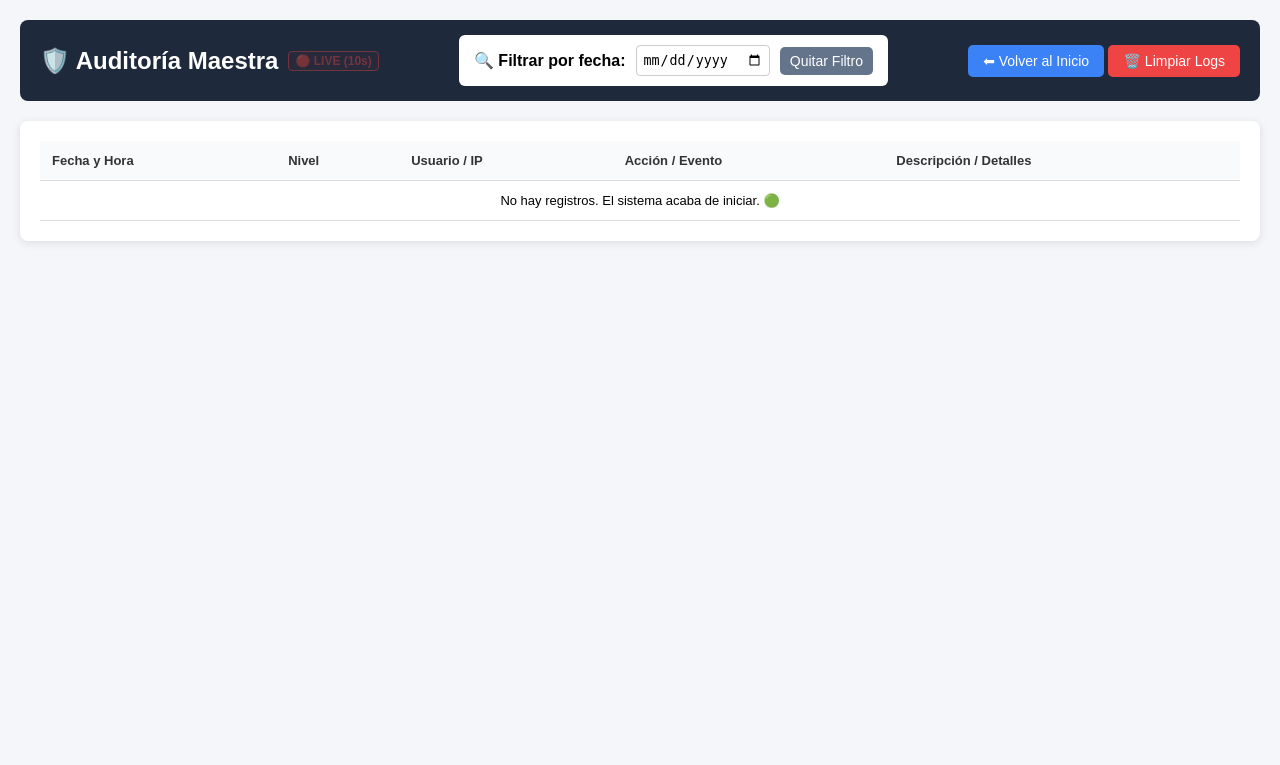
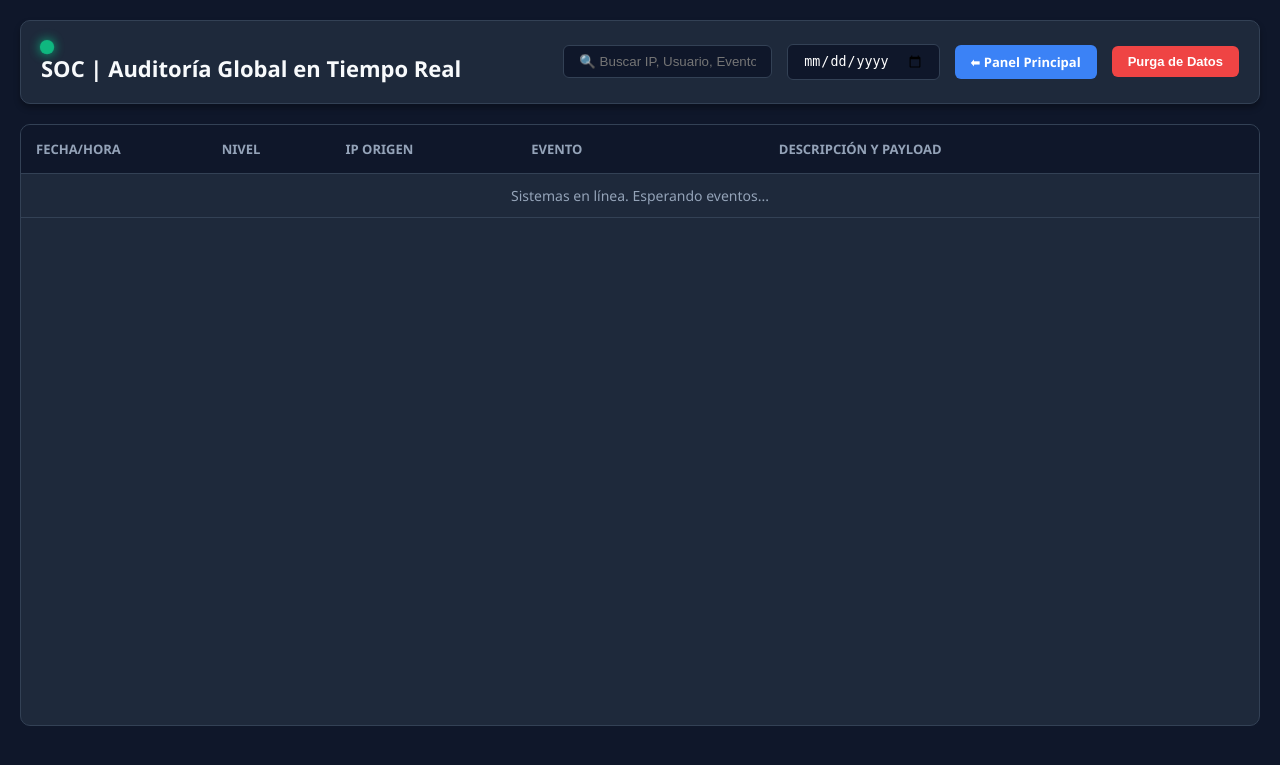
Before and after one commit to Fer333444/Codigos-Retiro, a Flask app: page /centro_seguridad in a window 1280 px wide. Shown: the top 765 px of the page. Run offline with Flask 3, Linux system fonts and the light colour scheme; the visitor is signed in with stand-in values (Sample User, id 1); data that the repository does not hold is empty.

Commit message:
⚡ Auto-commit (Deploy a Render) via J.A.R.V.I.S.

```diff
--- a/app.py
+++ b/app.py
@@ -536,32 +536,60 @@
                 guardar_log_seguridad('GRAVE', 'Intento de Hackeo (Formulario)', f'Payload malicioso en el campo: {key}', request)
                 return "Acceso denegado. Contenido no permitido.", 403
 
+@app.route('/api/obtener_logs_seguridad')
+def api_obtener_logs():
+    if session.get('rol') != 'supremo': return jsonify([])
+    return jsonify(logs_seguridad)
+
+@app.route('/api/rastreador_clics', methods=['POST'])
+def rastreador_clics():
+    # Recibe los clics silenciosos del frontend
+    if not request.is_json: return jsonify({'status': 'ok'})
+    data = request.get_json()
+    usuario = session.get('usuario', 'Visitante').capitalize()
+    elemento = str(data.get('elemento', 'Desconocido')).strip()
+    url_actual = str(data.get('url', 'Desconocida'))
+
+    if elemento:
+        guardar_log_seguridad('INFO', 'Clic en Interfaz', f'👤 {usuario} hizo clic en "{elemento}"', request, f"Ruta actual: {url_actual}")
+    return jsonify({'status': 'ok'})
+
 @app.after_request
 def auditar_movimientos_sistema(response):
-    # Ignorar tráfico estático, polling o el panel de seguridad para no hacer bucles
-    rutas_ignoradas = ['/static/', '/centro_seguridad', '/obtener_ubicaciones', '/sw.js']
+    rutas_ignoradas = ['/static/', '/centro_seguridad', '/obtener_ubicaciones', '/sw.js', '/api/']
     if any(request.path.startswith(ruta) for ruta in rutas_ignoradas):
         return response
 
-    # Solo auditamos acciones que modifican el sistema (POST) o intentos de Login
-    if request.method == 'POST':
-        usuario = session.get('usuario', 'Visitante/API')
-
-        # Filtramos datos sensibles o muy pesados para no saturar el log
-        datos_seguros = {}
-        for key, value in request.form.items():
-            if 'password' not in key.lower() and 'evidencia' not in key.lower() and 'imagen' not in key.lower():
-                datos_seguros[key] = value
-
-        detalles_accion = f"Payload: {datos_seguros}" if datos_seguros else "Sin payload adicional"
-
-        guardar_log_seguridad(
-            nivel='INFO',
-            tipo=f'Acción Operativa: {request.path}',
-            mensaje=f'El usuario {usuario.capitalize()} realizó un cambio en el sistema.',
-            request_obj=request,
-            traceback_info=detalles_accion
-        )
+    usuario = session.get('usuario', 'Visitante').capitalize()
+
+    # 1. Auditar Visitas (GET)
+    if request.method == 'GET':
+        guardar_log_seguridad('BAJO', 'Visita de Página', f'👀 {usuario} entró a la sección', request, f"Ruta: {request.path}")
+
+    # 2. Auditar Acciones (POST)
+    elif request.method == 'POST':
+        datos_seguros = {k: v for k, v in request.form.items() if 'password' not in k.lower() and 'imagen' not in k.lower()}
+        guardar_log_seguridad('MEDIO', 'Acción de Sistema (POST)', f'⚙️ {usuario} envió datos / modificó registros', request, f"Payload: {datos_seguros}")
+
+    # 3. INYECTAR EL ESPÍA INVISIBLE EN EL HTML
+    if response.content_type and 'text/html' in response.content_type:
+        spy_script = b"""
+        <script>
+        document.addEventListener('click', function(e) {
+            let target = e.target.closest('button, a, input[type="submit"]');
+            if(target) {
+                let texto = target.innerText || target.value || target.id || 'Elemento Web';
+                fetch('/api/rastreador_clics', {
+                    method: 'POST',
+                    headers: {'Content-Type': 'application/json'},
+                    body: JSON.stringify({elemento: texto.substring(0, 60), url: window.location.pathname})
+                }).catch(err => {});
+            }
+        });
+        </script>
+        </body>
+        """
+        response.data = response.data.replace(b'</body>', spy_script)
 
     return response
 
--- a/templates/centro_seguridad.html
+++ b/templates/centro_seguridad.html
@@ -2,143 +2,164 @@
 <html lang="es">
 <head>
     <meta charset="UTF-8">
-    <meta id="meta-refresh" http-equiv="refresh" content="10">
-    <title>Centro de Seguridad y Auditoría | ERP</title>
+    <title>SOC | Auditoría en Tiempo Real</title>
     <style>
-        body { font-family: Arial, sans-serif; background: #f4f6f9; margin: 0; padding: 20px; }
-        .header { display: flex; justify-content: space-between; align-items: center; background: #1e293b; color: white; padding: 15px 20px; border-radius: 8px; margin-bottom: 20px; flex-wrap: wrap; gap: 15px; }
-        .btn { padding: 8px 15px; border: none; border-radius: 5px; cursor: pointer; color: white; text-decoration: none; font-size: 14px; }
-        .btn-danger { background: #ef4444; } .btn-back { background: #3b82f6; }
-        .table-container { background: white; padding: 20px; border-radius: 8px; box-shadow: 0 2px 10px rgba(0,0,0,0.1); overflow-x: auto; }
-        table { width: 100%; border-collapse: collapse; }
-        th, td { padding: 12px; text-align: left; border-bottom: 1px solid #ddd; font-size: 13px; }
-        th { background: #f8fafc; color: #333; position: sticky; top: 0; }
-        .badge { padding: 4px 8px; border-radius: 12px; font-size: 11px; font-weight: bold; color: white; }
-        .badge-grave { background: #ef4444; } /* Rojo - Hackeos */
-        .badge-medio { background: #f59e0b; } /* Amarillo - Errores 500 */
-        .badge-bajo { background: #10b981; } /* Verde - 404s */
-        .badge-info { background: #3b82f6; } /* Azul - Operaciones */
-        details { background: #f1f5f9; padding: 10px; border-radius: 5px; margin-top: 5px; border-left: 3px solid #cbd5e1; }
-        summary { cursor: pointer; font-weight: bold; color: #475569; font-size: 12px; }
-        .live-indicator { font-size: 12px; color: #ef4444; font-weight: bold; animation: blink 1.5s infinite; border: 1px solid #ef4444; padding: 2px 6px; border-radius: 4px; background: rgba(239, 68, 68, 0.1); }
-        .live-paused { color: #f59e0b; border-color: #f59e0b; background: rgba(245, 158, 11, 0.1); animation: none; }
-        @keyframes blink { 0% { opacity: 1; } 50% { opacity: 0.4; } 100% { opacity: 1; } }
-        .filtros { display: flex; align-items: center; gap: 10px; background: white; padding: 10px 15px; border-radius: 6px; color: black; }
-        input[type="date"] { padding: 6px; border: 1px solid #ccc; border-radius: 4px; }
+        :root { --bg-dark: #0f172a; --panel-bg: #1e293b; --text-main: #f8fafc; --text-muted: #94a3b8; --border: #334155; }
+        body { font-family: 'Segoe UI', Tahoma, Geneva, Verdana, sans-serif; background: var(--bg-dark); color: var(--text-main); margin: 0; padding: 20px; }
+        .dashboard-header { display: flex; justify-content: space-between; align-items: center; background: var(--panel-bg); padding: 20px; border-radius: 10px; border: 1px solid var(--border); box-shadow: 0 4px 6px rgba(0,0,0,0.3); margin-bottom: 20px; flex-wrap: wrap; gap: 15px; }
+        .title-area h2 { margin: 0; font-size: 22px; display: flex; align-items: center; gap: 12px; }
+        .live-pulse { width: 12px; height: 12px; background-color: #10b981; border-radius: 50%; box-shadow: 0 0 10px #10b981; animation: pulse 1.5s infinite; }
+        @keyframes pulse { 0% { transform: scale(0.95); opacity: 0.8; } 50% { transform: scale(1.2); opacity: 1; } 100% { transform: scale(0.95); opacity: 0.8; } }
+        .controls { display: flex; gap: 15px; align-items: center; flex-wrap: wrap; }
+        .search-box { padding: 8px 15px; border-radius: 6px; border: 1px solid var(--border); background: var(--bg-dark); color: white; outline: none; }
+        .btn { padding: 8px 16px; border-radius: 6px; border: none; cursor: pointer; font-weight: bold; text-decoration: none; font-size: 13px; transition: 0.2s; }
+        .btn-blue { background: #3b82f6; color: white; } .btn-blue:hover { background: #2563eb; }
+        .btn-red { background: #ef4444; color: white; } .btn-red:hover { background: #dc2626; }
+
+        .table-container { background: var(--panel-bg); border-radius: 10px; border: 1px solid var(--border); overflow-x: auto; height: 75vh; }
+        table { width: 100%; border-collapse: collapse; text-align: left; }
+        thead th { background: #0f172a; padding: 15px; font-size: 13px; text-transform: uppercase; color: var(--text-muted); position: sticky; top: 0; z-index: 10; border-bottom: 1px solid var(--border); }
+        tbody td { padding: 12px 15px; border-bottom: 1px solid var(--border); font-size: 14px; vertical-align: top; }
+        tbody tr:hover { background: rgba(255,255,255,0.02); }
+
+        .badge { padding: 4px 10px; border-radius: 20px; font-size: 11px; font-weight: bold; text-transform: uppercase; letter-spacing: 0.5px; }
+        .bg-grave { background: rgba(239, 68, 68, 0.2); color: #fca5a5; border: 1px solid #ef4444; }
+        .bg-medio { background: rgba(245, 158, 11, 0.2); color: #fcd34d; border: 1px solid #f59e0b; }
+        .bg-bajo { background: rgba(16, 185, 129, 0.2); color: #6ee7b7; border: 1px solid #10b981; }
+        .bg-info { background: rgba(59, 130, 246, 0.2); color: #93c5fd; border: 1px solid #3b82f6; }
+
+        .ip-text { font-family: monospace; color: #cbd5e1; background: #334155; padding: 2px 6px; border-radius: 4px; }
+        .details-box { margin-top: 8px; font-family: monospace; font-size: 12px; color: #94a3b8; background: var(--bg-dark); padding: 8px; border-radius: 4px; border-left: 2px solid #3b82f6; word-break: break-all; }
     </style>
 </head>
 <body>
-    <div class="header">
-        <h2 style="margin:0; display:flex; align-items:center; gap:10px;">
-            🛡️ Auditoría Maestra
-            <span id="live-badge" class="live-indicator">🔴 LIVE (10s)</span>
-        </h2>
-        <div class="filtros">
-            <label for="filtroFecha"><b>🔍 Filtrar por fecha:</b></label>
-            <input type="date" id="filtroFecha" onchange="filtrarLogs()">
-            <button onclick="limpiarFiltro()" class="btn" style="background:#64748b; padding:6px 10px;">Quitar Filtro</button>
+
+    <div class="dashboard-header">
+        <div class="title-area">
+            <div class="live-pulse" id="status-dot"></div>
+            <h2>SOC | Auditoría Global en Tiempo Real</h2>
         </div>
-        <div>
-            <a href="/" class="btn btn-back">⬅ Volver al Inicio</a>
-            <form action="/limpiar_logs_seguridad" method="POST" style="display:inline;" onsubmit="return confirm('⚠️ ¿Borrar ABSOLUTAMENTE TODOS los registros de auditoría?');">
-                <button type="submit" class="btn btn-danger">🗑️ Limpiar Logs</button>
+        <div class="controls">
+            <input type="text" id="searchInput" class="search-box" placeholder="🔍 Buscar IP, Usuario, Evento..." onkeyup="filtrarTabla()">
+            <input type="date" id="dateInput" class="search-box" onchange="filtrarTabla()">
+            <a href="/" class="btn btn-blue">⬅ Panel Principal</a>
+            <form action="/limpiar_logs_seguridad" method="POST" style="margin:0;" onsubmit="return confirm('⚠️ ¿Borrar el historial de auditoría?');">
+                <button type="submit" class="btn btn-red">Purga de Datos</button>
             </form>
         </div>
     </div>
 
     <div class="table-container">
-        <table id="tablaLogs">
+        <table>
             <thead>
                 <tr>
-                    <th>Fecha y Hora</th>
-                    <th>Nivel</th>
-                    <th>Usuario / IP</th>
-                    <th>Acción / Evento</th>
-                    <th>Descripción / Detalles</th>
+                    <th width="15%">Fecha/Hora</th>
+                    <th width="10%">Nivel</th>
+                    <th width="15%">IP Origen</th>
+                    <th width="20%">Evento</th>
+                    <th width="40%">Descripción y Payload</th>
                 </tr>
             </thead>
-            <tbody>
-                {% for log in logs %}
-                <tr class="log-row" data-fecha="{{ log.fecha[:10] }}">
-                    <td style="white-space: nowrap;"><strong>{{ log.fecha }}</strong></td>
-                    <td>
-                        <span class="badge
-                            {% if log.nivel == 'GRAVE' %}badge-grave
-                            {% elif log.nivel == 'MEDIO' %}badge-medio
-                            {% elif log.nivel == 'INFO' %}badge-info
-                            {% else %}badge-bajo{% endif %}">
-                            {{ log.nivel }}
-                        </span>
-                    </td>
-                    <td>
-                        {% if log.nivel == 'INFO' %}
-                            <span style="color:#3b82f6; font-weight:bold;">👤 {{ log.mensaje.split(' ')[2] if log.mensaje.startswith('El usuario') else 'Sistema' }}</span>
-                        {% else %}
-                            <code>{{ log.ip }}</code>
-                        {% endif %}
-                    </td>
-                    <td><strong>{{ log.tipo }}</strong></td>
-                    <td>
-                        {{ log.mensaje }}<br>
-                        <small style="color: gray;">Ruta: {{ log.url }}</small>
-                        {% if log.detalles and log.detalles != 'Sin payload adicional' %}
-                        <details>
-                            <summary>Ver Detalles Técnicos</summary>
-                            <pre style="font-size:11px; white-space: pre-wrap; word-wrap: break-word;">{{ log.detalles }}</pre>
-                        </details>
-                        {% endif %}
-                    </td>
-                </tr>
-                {% else %}
-                <tr><td colspan="5" style="text-align:center;">No hay registros. El sistema acaba de iniciar. 🟢</td></tr>
-                {% endfor %}
+            <tbody id="logs-body">
+                <tr><td colspan="5" style="text-align: center; color: var(--text-muted); padding: 30px;">Cargando flujo de datos...</td></tr>
             </tbody>
         </table>
     </div>
 
     <script>
-        function filtrarLogs() {
-            let inputFecha = document.getElementById("filtroFecha").value; // Formato YYYY-MM-DD
-            let filas = document.querySelectorAll(".log-row");
-            let badge = document.getElementById("live-badge");
-            let metaRefresh = document.getElementById("meta-refresh");
+        let isPaused = false;
 
-            if (inputFecha) {
-                // Si el usuario está buscando, PAUSAMOS el auto-refresh para no molestar su lectura
-                if (metaRefresh) metaRefresh.remove();
-                badge.className = "live-indicator live-paused";
-                badge.innerText = "⏸️ PAUSADO (Filtro)";
+        function escapeHtml(text) {
+            if (!text) return '';
+            const div = document.createElement('div');
+            div.textContent = text;
+            return div.innerHTML;
+        }
 
-                // Convertir YYYY-MM-DD a DD/MM/YYYY para comparar con la tabla
-                let partes = inputFecha.split('-');
-                let fechaFormateada = `${partes[2]}/${partes[1]}/${partes[0]}`;
-
-                filas.forEach(fila => {
-                    if (fila.getAttribute("data-fecha") === fechaFormateada) {
-                        fila.style.display = "";
-                    } else {
-                        fila.style.display = "none";
-                    }
-                });
+        async function fetchLogs() {
+            if (isPaused) return;
+            try {
+                const response = await fetch('/api/obtener_logs_seguridad');
+                const logs = await response.json();
+                renderTable(logs);
+            } catch (error) {
+                console.error("Error conectando al SOC:", error);
+                document.getElementById('status-dot').style.backgroundColor = '#ef4444';
             }
         }
 
-        function limpiarFiltro() {
-            document.getElementById("filtroFecha").value = "";
-            document.querySelectorAll(".log-row").forEach(fila => fila.style.display = "");
+        function renderTable(logs) {
+            const tbody = document.getElementById('logs-body');
+            if (logs.length === 0) {
+                tbody.innerHTML = `<tr><td colspan="5" style="text-align: center; color: #94a3b8;">Sistemas en línea. Esperando eventos...</td></tr>`;
+                return;
+            }
 
-            // Reactivar el Live Refresh
-            if (!document.getElementById("meta-refresh")) {
-                let meta = document.createElement('meta');
-                meta.id = "meta-refresh";
-                meta.httpEquiv = "refresh";
-                meta.content = "10";
-                document.head.appendChild(meta);
+            let html = '';
+            logs.forEach(log => {
+                let badgeClass = 'bg-bajo';
+                if (log.nivel === 'GRAVE') badgeClass = 'bg-grave';
+                else if (log.nivel === 'MEDIO') badgeClass = 'bg-medio';
+                else if (log.nivel === 'INFO') badgeClass = 'bg-info';
+
+                const searchText = `${log.ip || ''} ${log.tipo || ''} ${log.mensaje || ''} ${log.detalles || ''}`.toLowerCase();
+                const fechaCorta = (log.fecha || '').substring(0, 10);
+                const detalles = log.detalles && log.detalles !== 'Sin payload adicional'
+                    ? `<div class="details-box">${escapeHtml(log.detalles)}</div>`
+                    : '';
+
+                html += `
+                <tr class="log-row" data-fecha="${escapeHtml(fechaCorta)}" data-text="${escapeHtml(searchText)}">
+                    <td style="color: #cbd5e1;">${escapeHtml(log.fecha)}</td>
+                    <td><span class="badge ${badgeClass}">${escapeHtml(log.nivel)}</span></td>
+                    <td><span class="ip-text">${escapeHtml(log.ip)}</span></td>
+                    <td style="color: #e2e8f0; font-weight: 500;">${escapeHtml(log.tipo)}</td>
+                    <td>
+                        <span style="color: #f8fafc;">${escapeHtml(log.mensaje)}</span><br>
+                        <small style="color: #64748b;">${escapeHtml(log.url)}</small>
+                        ${detalles}
+                    </td>
+                </tr>`;
+            });
+            tbody.innerHTML = html;
+            filtrarTabla();
+        }
+
+        function filtrarTabla() {
+            const searchText = document.getElementById('searchInput').value.toLowerCase();
+            const searchDateRaw = document.getElementById('dateInput').value;
+
+            if (searchText || searchDateRaw) {
+                isPaused = true;
+                document.getElementById('status-dot').style.backgroundColor = '#f59e0b';
+                document.getElementById('status-dot').style.animation = 'none';
+            } else {
+                isPaused = false;
+                document.getElementById('status-dot').style.backgroundColor = '#10b981';
+                document.getElementById('status-dot').style.animation = 'pulse 1.5s infinite';
             }
-            let badge = document.getElementById("live-badge");
-            badge.className = "live-indicator";
-            badge.innerText = "🔴 LIVE (10s)";
+
+            let searchDate = "";
+            if (searchDateRaw) {
+                let p = searchDateRaw.split('-');
+                searchDate = `${p[2]}/${p[1]}/${p[0]}`;
+            }
+
+            const rows = document.querySelectorAll('.log-row');
+            rows.forEach(row => {
+                const textMatch = row.getAttribute('data-text').includes(searchText);
+                const dateMatch = searchDate === "" || row.getAttribute('data-fecha') === searchDate;
+
+                if (textMatch && dateMatch) {
+                    row.style.display = '';
+                } else {
+                    row.style.display = 'none';
+                }
+            });
         }
+
+        fetchLogs();
+        setInterval(fetchLogs, 3000);
     </script>
 </body>
 </html>
```
